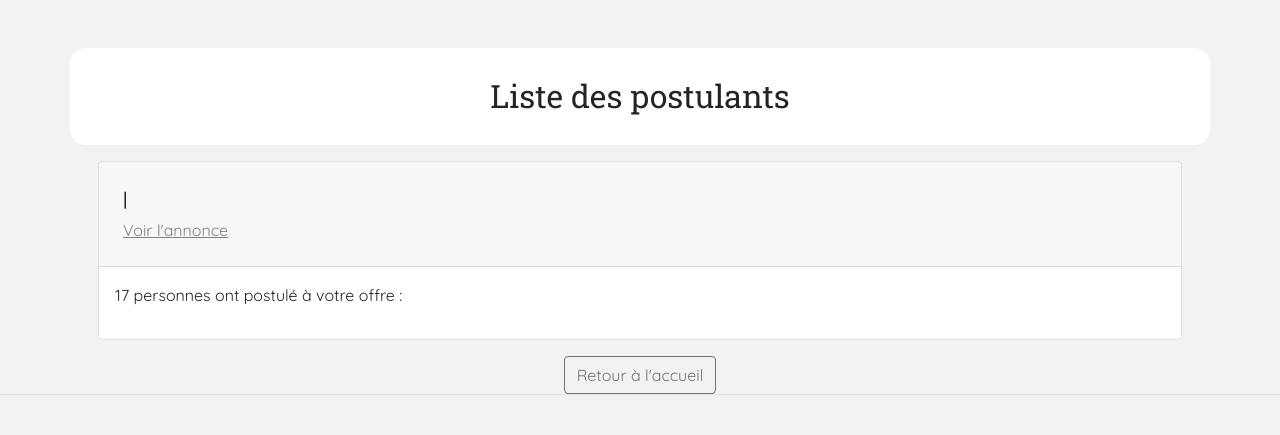
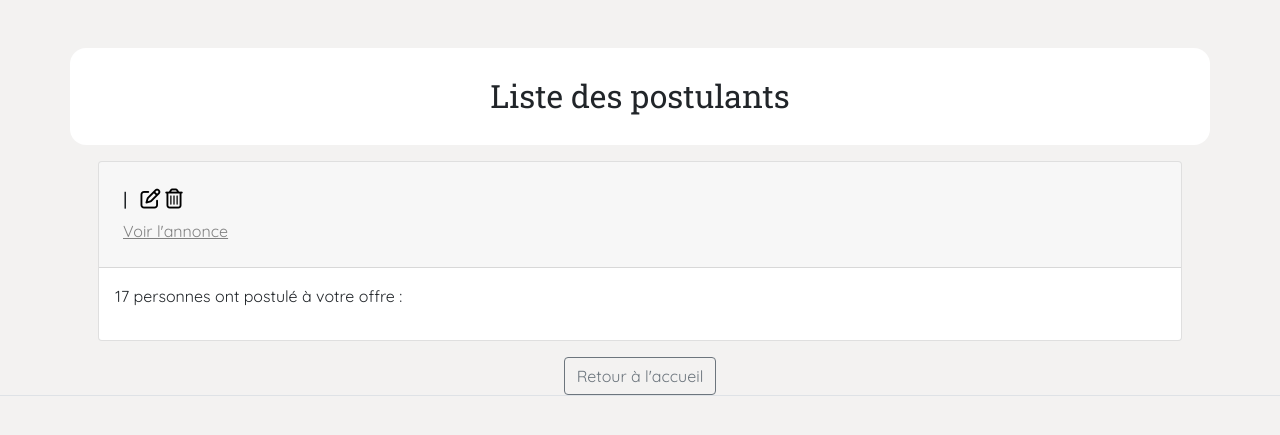
Before and after one commit to MKassabeh/Outdeed, a Symfony app: template templates/apply/view.html.twig in a window 1280 px wide. Shown: the part 83-518 px from the top of the page. Run offline with Twig, Linux system fonts and the light colour scheme; the template is opened without the code that fills it: most values are stand-ins (such as "Sample title", 1, 10 or a date in 2020); some libraries are stand-ins or nearby versions; some web fonts are replaced.

Commit message:
Update view.html.twig

```diff
--- a/templates/apply/view.html.twig
+++ b/templates/apply/view.html.twig
@@ -16,8 +16,11 @@
     {% for postulation in postulations %}
     <div class="card m-3">
         <div class="card-header p-4">
-            <h5 class="font_title">{{ postulation['job'].title|capitalize }} | {{ postulation['job'].companyName }}</h5>
-            <a class="my_links_r" href="{{ path('job_view', {id: postulation['job'].id}) }}">Voir l'annonce</a>
+            <h5 class="font_title">{{ postulation['job'].title|capitalize }} | {{ postulation['job'].companyName }}
+                <a title="Modifier" style="color : black !important;" class="ms-2" href="{{ path('job_edit', {id: postulation['job'].id}) }}"><i  class="far fa-edit"></i></a>
+                <a title="Supprimer" style="color : black !important;" href="{{ path('job_delete', {id: postulation['job'].id}) }}"><i class="far fa-trash-alt"></i></a>
+            </h5>
+            <a title="Détails de l'annonce" class="my_links_r" href="{{ path('job_view', {id: postulation['job'].id}) }}">Voir l'annonce</a>
         </div>
         <div class="card-body">
             <div>
```
